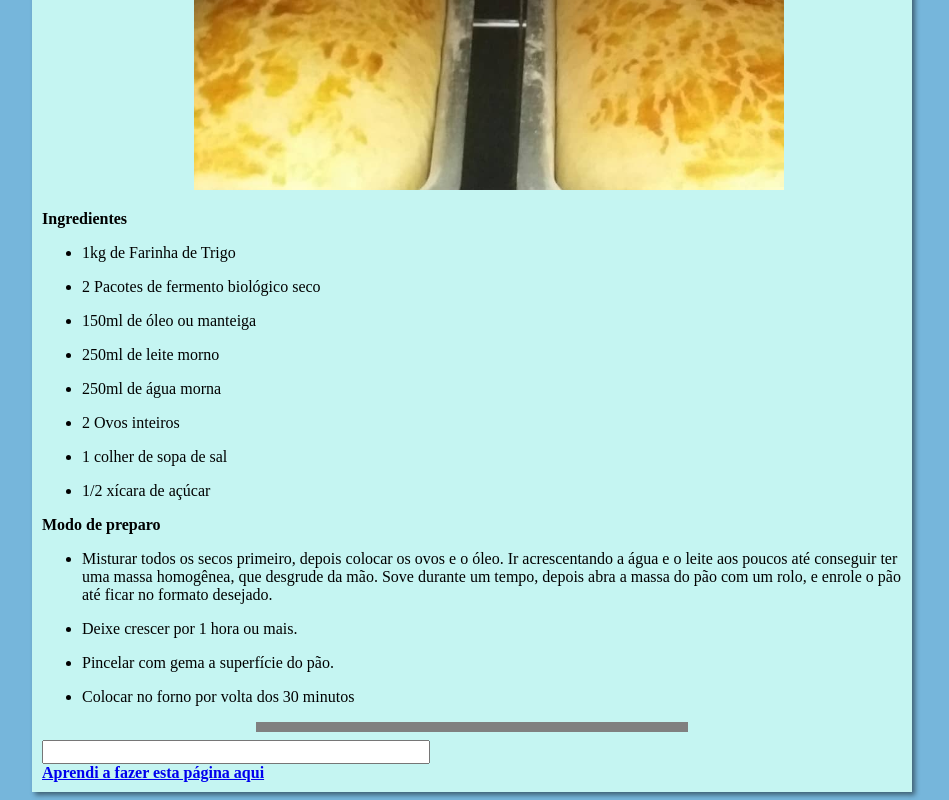
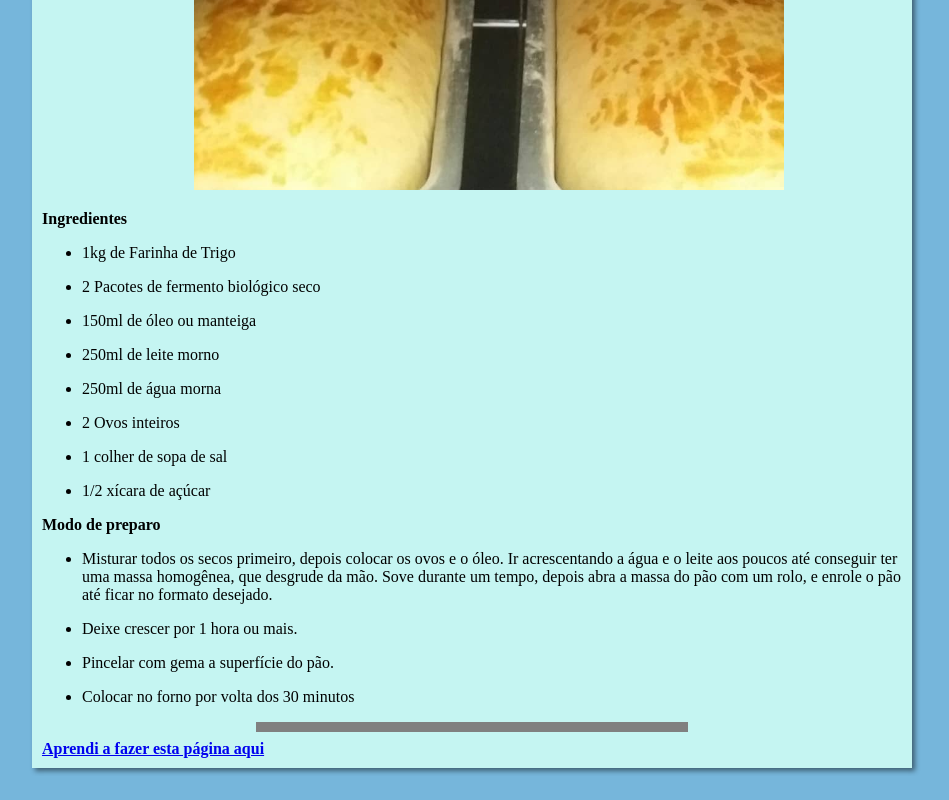
Before and after one commit to RangeleGuimaraes/Projeto-do-Site, a plain HTML site: page index.html in a window 1280 px wide. Shown: the part 1450-2250 px from the top of the page, without its empty margins (168-1117 px from the left). After the commit the page ends 2226 px from the top, so only its background shows below. Drawn offline with Linux system fonts and the light colour scheme.

Commit message:
Update index.html

```diff
--- a/index.html
+++ b/index.html
@@ -69,10 +69,10 @@
                 </ul>
 
                 <hr size="10" width="50%" align="center" noshade>
-                <input type="ONDE APRENDI" name="A FAZER PÁGINA SIMPLES" size="40" />
-                <article><b><a href= "Link.html">Aprendi a fazer esta página aqui</a>
+                <div><article><b><a href= "Link.html">Aprendi a fazer esta página aqui</a>
 
-                </article>
+                </article></div>
+
 
 
     </main>
```
